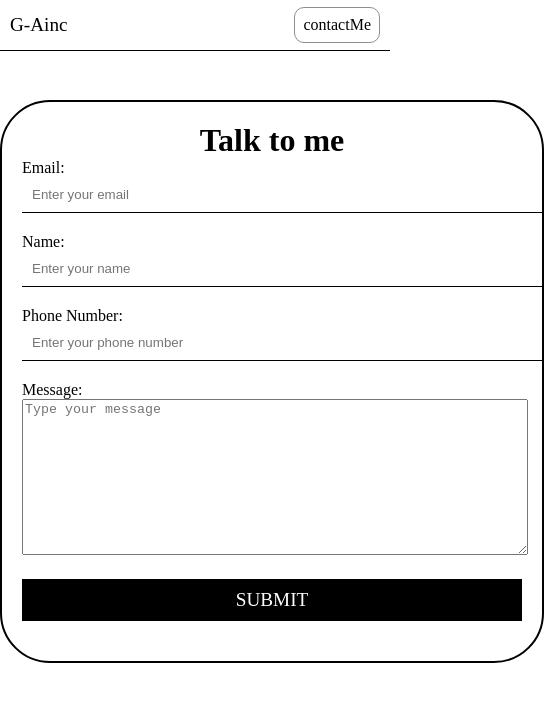
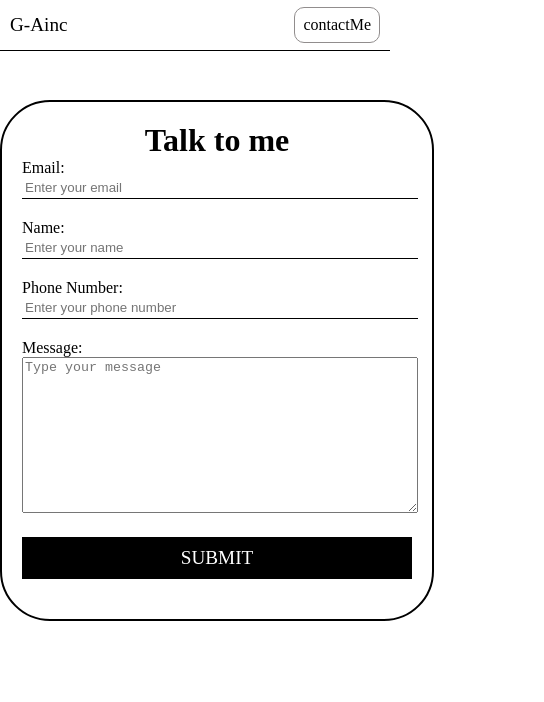
Before and after one commit to GODABAinc/myWebsite, a React (Vite) app: page /Message in a window 390 px wide. Shown: the top 702 px of the page, 544 px wide, since content can reach past the window. Built offline with nearby package versions, Linux system fonts and the light colour scheme.

Commit message:
minor change

```diff
--- a/src/index.css
+++ b/src/index.css
@@ -263,7 +263,7 @@ footer{
 }
 .input1{
   width: 100%;
-  padding: 10px;
+  padding: 3px;
   border: none;
   border-bottom: 1px solid black;
 }
@@ -298,6 +298,9 @@ textarea{
 .t9{
   width: 100%;
 }
+.Mesme{
+  width: 100%;
+}
 }
 @media (max-width:320px) {
 .b2{
```
